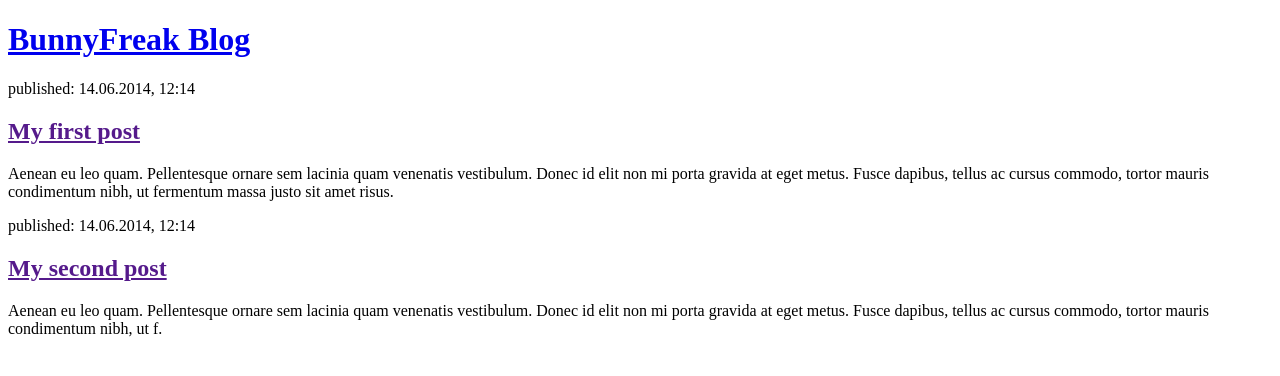
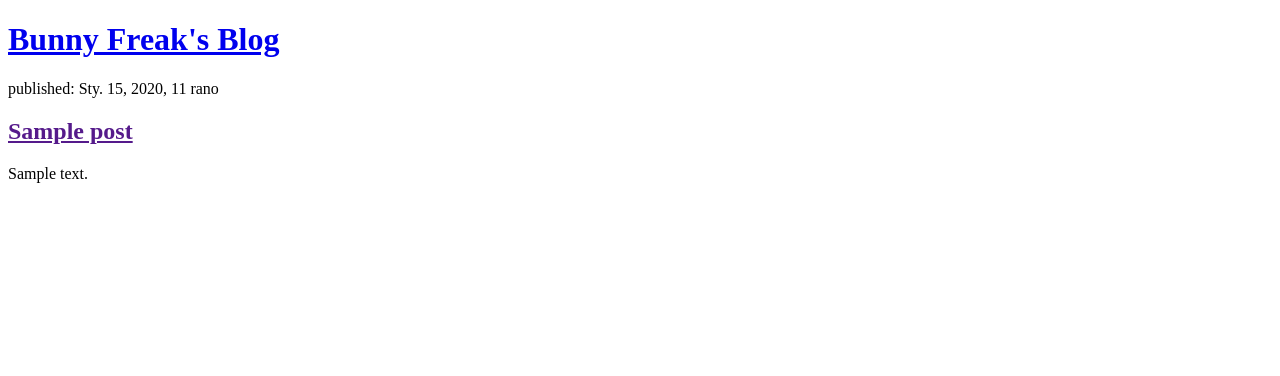
Before and after one commit to BunnyFreak/my-first-blog, a Django app: page / in a window 1280 px wide. Shown: the top 376 px of the page. Run offline with Django 3.2, Linux system fonts and the light colour scheme; tables that the repository leaves empty hold one stand-in row (values such as "Sample post").

Commit message:
Modified templates to display posts from database.

```diff
--- a/blog/templates/blog/post_list.html
+++ b/blog/templates/blog/post_list.html
@@ -4,20 +4,18 @@
         <title>BunnyFreak blog</title>
     </head>
     <body>
-        <header>
-            <h1><a href="/">BunnyFreak Blog</a></h1>
-        </header>
 
-        <article>
-            <time>published: 14.06.2014, 12:14</time>
-            <h2><a href="">My first post</a></h2>
-            <p>Aenean eu leo quam. Pellentesque ornare sem lacinia quam venenatis vestibulum. Donec id elit non mi porta gravida at eget metus. Fusce dapibus, tellus ac cursus commodo, tortor mauris condimentum nibh, ut fermentum massa justo sit amet risus.</p>
-        </article>
+       <div>
+    <h1><a href="/">Bunny Freak's Blog</a></h1>
+</div>
 
-        <article>
-            <time>published: 14.06.2014, 12:14</time>
-            <h2><a href="">My second post</a></h2>
-            <p>Aenean eu leo quam. Pellentesque ornare sem lacinia quam venenatis vestibulum. Donec id elit non mi porta gravida at eget metus. Fusce dapibus, tellus ac cursus commodo, tortor mauris condimentum nibh, ut f.</p>
-        </article>
+{% for post in posts %}
+    <div>
+        <p>published: {{ post.published_date }}</p>
+        <h2><a href="">{{ post.title }}</a></h2>
+        <p>{{ post.text|linebreaksbr }}</p>
+    </div>
+{% endfor %}
+
     </body>
 </html>
--- a/blog/views.py
+++ b/blog/views.py
@@ -1,6 +1,7 @@
 from django.shortcuts import render
-
-# Create your views here.
+from django.utils import timezone
+from .models import Post
 
 def post_list(request):
-    return render(request, 'blog/post_list.html', {})
+    posts = Post.objects.filter(published_date__lte=timezone.now()).order_by('published_date')
+    return render(request, 'blog/post_list.html', {'posts': posts})
```
